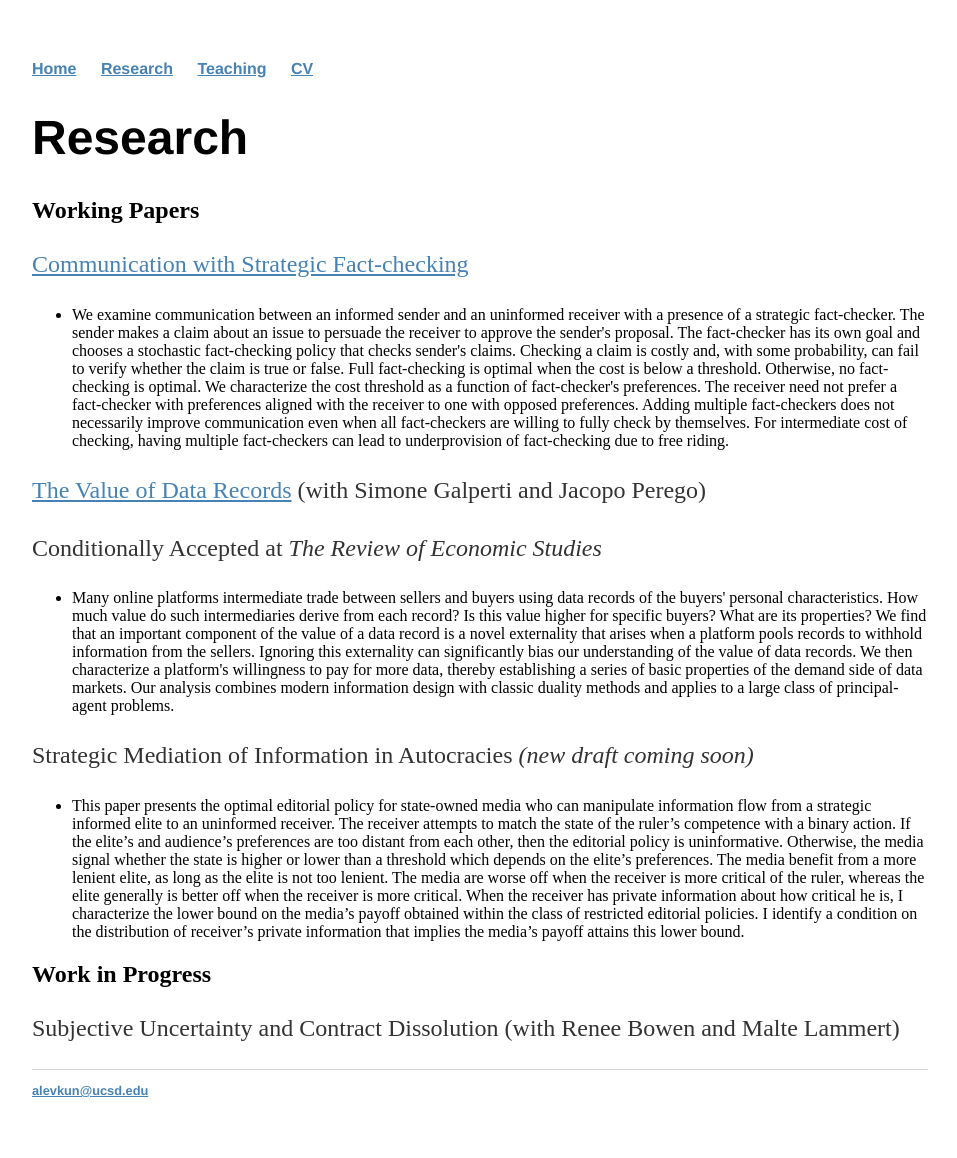
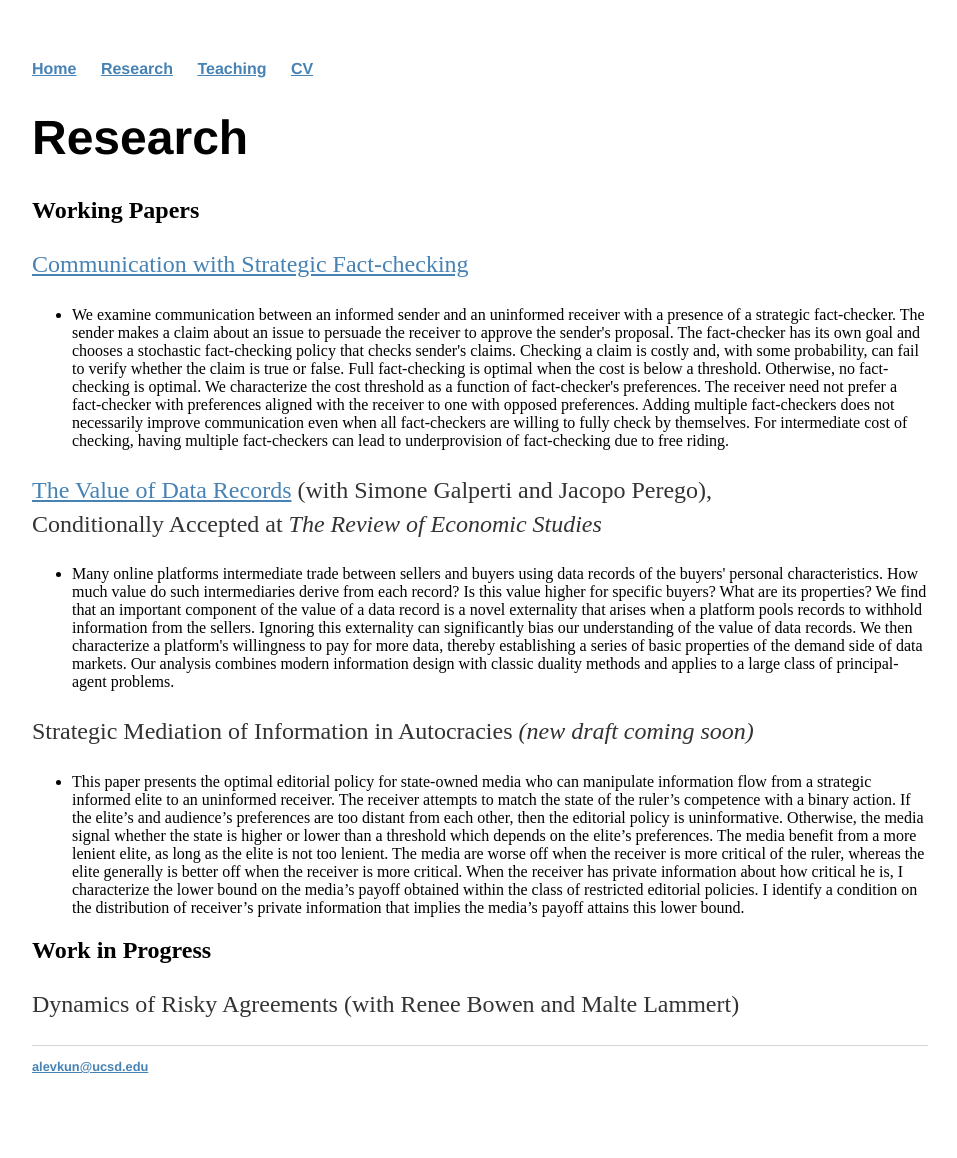
Before and after one commit to alevkun/alevkun.github.io, a Jekyll site: the page built from research/index.html, in a window 1280 px wide. Shown: the whole page, without its empty margins (160-1117 px from the left). Built offline with Jekyll 4.4.1, drawn with Linux system fonts in a browser that asks for light colours; after the commit the page ends 1134 px from its top, so only the background shows below that.

Commit message:
Update index.html

```diff
--- a/research/index.html
+++ b/research/index.html
@@ -9,8 +9,8 @@
 	<li>We examine communication between an informed sender and an uninformed receiver with a presence of a strategic fact-checker. The sender makes a claim about an issue to persuade the receiver to approve the sender's proposal. The fact-checker has its own goal and chooses a stochastic fact-checking policy that checks sender's claims. Checking a claim is costly and, with some probability, can fail to verify whether the claim is true or false. Full fact-checking is optimal when the cost is below a threshold. Otherwise, no fact-checking is optimal. We characterize the cost threshold as a function of fact-checker's preferences.
 The receiver need not prefer a fact-checker with preferences aligned with the receiver to one with opposed preferences. Adding multiple fact-checkers does not necessarily improve communication even when all fact-checkers are willing to fully check by themselves. For intermediate cost of checking, having multiple fact-checkers can lead to underprovision of fact-checking due to free riding.   </li>
 </ul>
-<p> <a href="https://alevkun.github.io/assets/pdf/glp.pdf">The Value of Data Records</a> (with Simone Galperti and Jacopo Perego) </p>
-<p> Conditionally Accepted at <i> The Review of Economic Studies </i> </p>
+<p> <a href="https://alevkun.github.io/assets/pdf/glp.pdf">The Value of Data Records</a> (with Simone Galperti and Jacopo Perego), <br>
+Conditionally Accepted at <i> The Review of Economic Studies </i> </p>
 <ul>
 	<li>Many online platforms intermediate trade between sellers and buyers using data records of the buyers' personal characteristics. How much value do such intermediaries derive from each record? Is this value higher for specific buyers? What are its properties? We find that an important component of the value of a data record is a novel externality that arises when a platform pools records to withhold information from the sellers. Ignoring this externality can significantly bias our understanding of the value of data records. We then characterize a platform's willingness to pay for more data, thereby establishing a series of basic properties of the demand side of data markets. Our analysis combines modern information design with classic duality methods and applies to a large class of principal-agent problems.</li>
 </ul>
@@ -28,4 +28,4 @@
 distribution of receiver’s private information that implies the media’s payoff attains this lower bound. </li>
 </ul>
 <h2> Work in Progress </h2>
-<p> Subjective Uncertainty and Contract Dissolution (with Renee Bowen and Malte Lammert) </p>
+<p> Dynamics of Risky Agreements (with Renee Bowen and Malte Lammert) </p>
```
